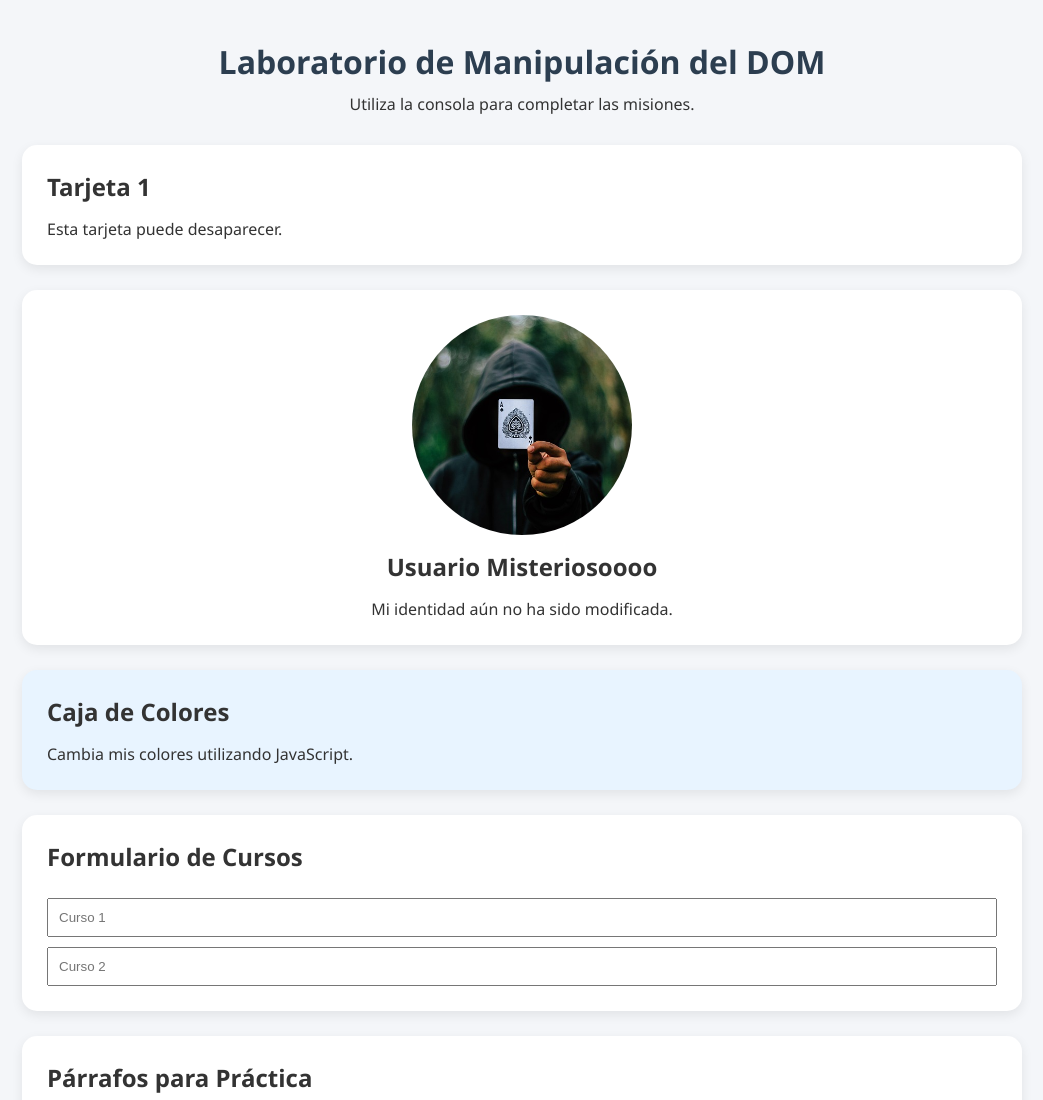
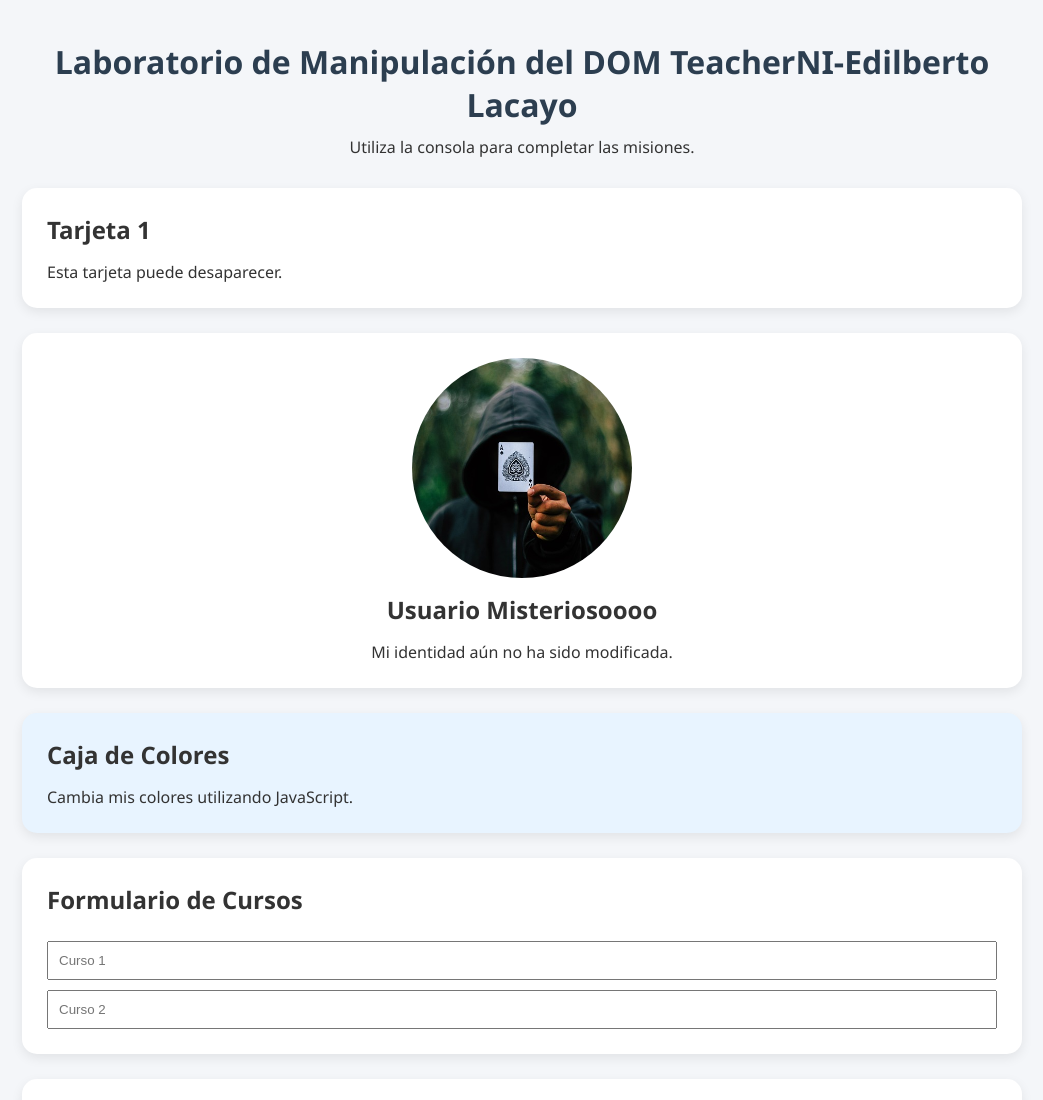
Before and after one commit to edilbertolacayounan/TeacherNI_Web, a plain HTML site: page index.html in a window 1280 px wide. Shown: the top 1100 px of the page, without its empty margins (118-1161 px from the left). Drawn offline with Linux system fonts and the light colour scheme.

Commit message:
Update index.html

```diff
--- a/index.html
+++ b/index.html
@@ -12,7 +12,7 @@
 
     <header class="hero">
         <h1 id="titulo-principal">
-            Laboratorio de Manipulación del DOM
+            Laboratorio de Manipulación del DOM TeacherNI-Edilberto Lacayo
         </h1>
 
         <p>
```
